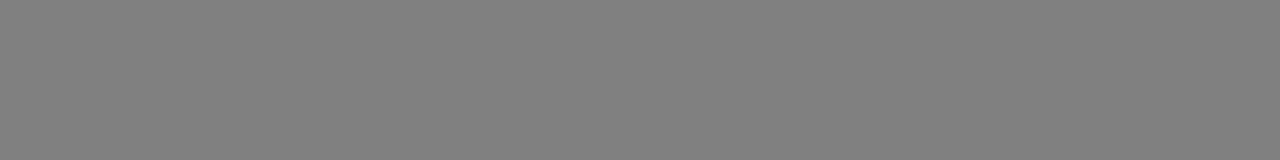
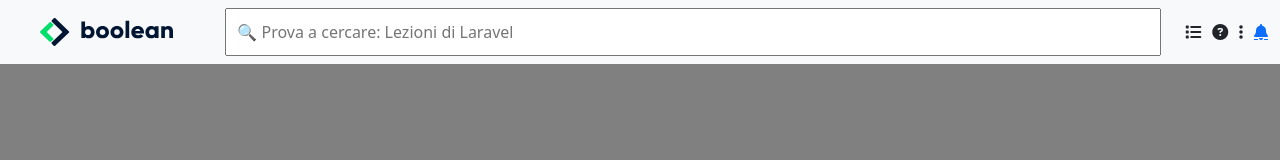
Before and after one commit to samuelecozzubbo/html-css-bootstrap-dashboard, a plain HTML site: page index.html in a window 1280 px wide. Drawn offline with nearby package versions, Linux system fonts and the light colour scheme.

Commit message:
header completed

```diff
--- a/css/style.css
+++ b/css/style.css
@@ -8,3 +8,60 @@
 #wrapper{
     background-color: gray;
 }
+
+[class*=col]{
+    /* background-color: blueviolet; */
+    /* border: solid 2px black; */
+}
+
+/* Header */
+header .container-xxl{
+    background-color: #F8F9FA;
+}
+
+#small-logo{
+    max-width: 50px;
+}
+
+#big-logo{
+    max-width: 100%;
+    display: none;
+}
+
+header input{
+    width: 100%;
+    padding: 10px;
+}
+
+.hidden{
+    display: none;
+}
+
+
+/* MEDIA */
+/* Small devices (landscape phones, 576px and up) */
+@media (min-width: 576px) {  }
+
+/* Medium devices (tablets, 768px and up) */
+@media (min-width: 768px) {  }
+
+/* Large devices (desktops, 992px and up) */
+@media (min-width: 992px) {
+    #small-logo{
+        display: none;
+    }
+
+    #big-logo{
+        display: inline-block;
+    }
+
+    .hidden{
+        display: inline-block;
+    }
+  }
+
+/* X-Large devices (large desktops, 1200px and up) */
+@media (min-width: 1200px) {  }
+
+/* XX-Large devices (larger desktops, 1400px and up) */
+@media (min-width: 1400px) {  }
--- a/index.html
+++ b/index.html
@@ -13,6 +13,49 @@
 </head>
 <body>
     <div id="wrapper" class="vw-100 vh-100">
+        <header>
+            <div class="container-xxl fixed-top">
+                <div class="row align-items-center py-2">
+                    <div class="col-2">
+                        <div class="row">
+                            <div class="col-12 text-center">
+                                <img id="small-logo" src="img/mobile-logo.png" alt="">
+                                <img id="big-logo" src="img/logo.svg" alt="">
+                            </div>
+                        </div>
+                    </div>
+                    <div class="col-9">
+                        <div class="row">
+                            <div class="col-12">
+                                <input type="text" name="search" placeholder="&#128269; Prova a cercare: Lezioni di Laravel">
+                            </div>
+                        </div>
+                    </div>
+                    <div class="col-1">
+                        <div class="row">
+                            <div class="col-12 text-end">
+                                <div class="nav-right d-flex justify-content-end justify-content-lg-between">
+                                    <i class="hidden fa-solid fa-list"></i>
+                                    <i class="hidden fa-solid fa-circle-question"></i>
+                                    <i class="hidden fa-solid fa-ellipsis-vertical"></i>
+                                    <a href="#" class="fa-solid fa-bell"></a>
+                                </div>
+
+                            </div>
+                        </div>
+                    </div>
+                </div>
+            </div>
+        </header>
+
+        <main>
+            <div class="container-xxl">
+                <div class="row">
+                    <div class="col-1 col-md-2 vh-100"></div>
+                    <div class="col-11 col-md-10 vh-100"></div>
+                </div>
+            </div>
+        </main>
 
     </div>
 
```
